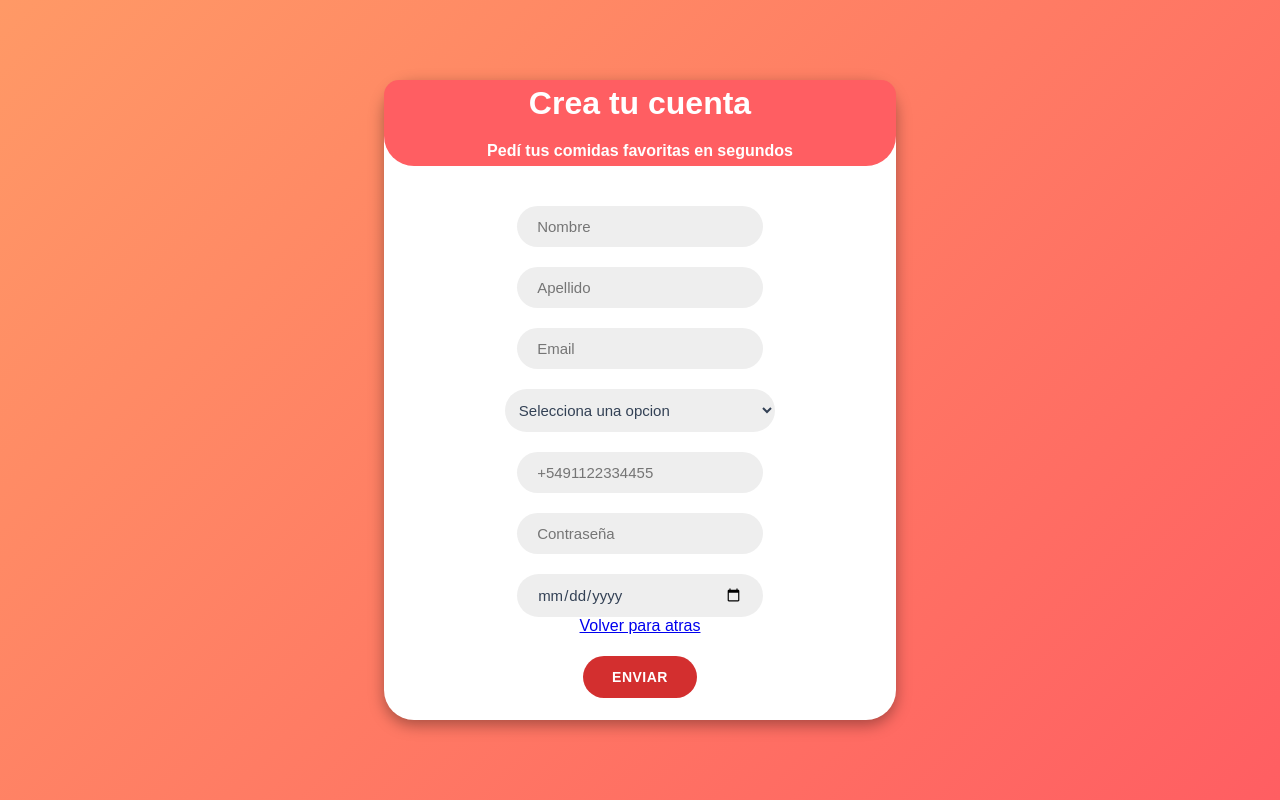
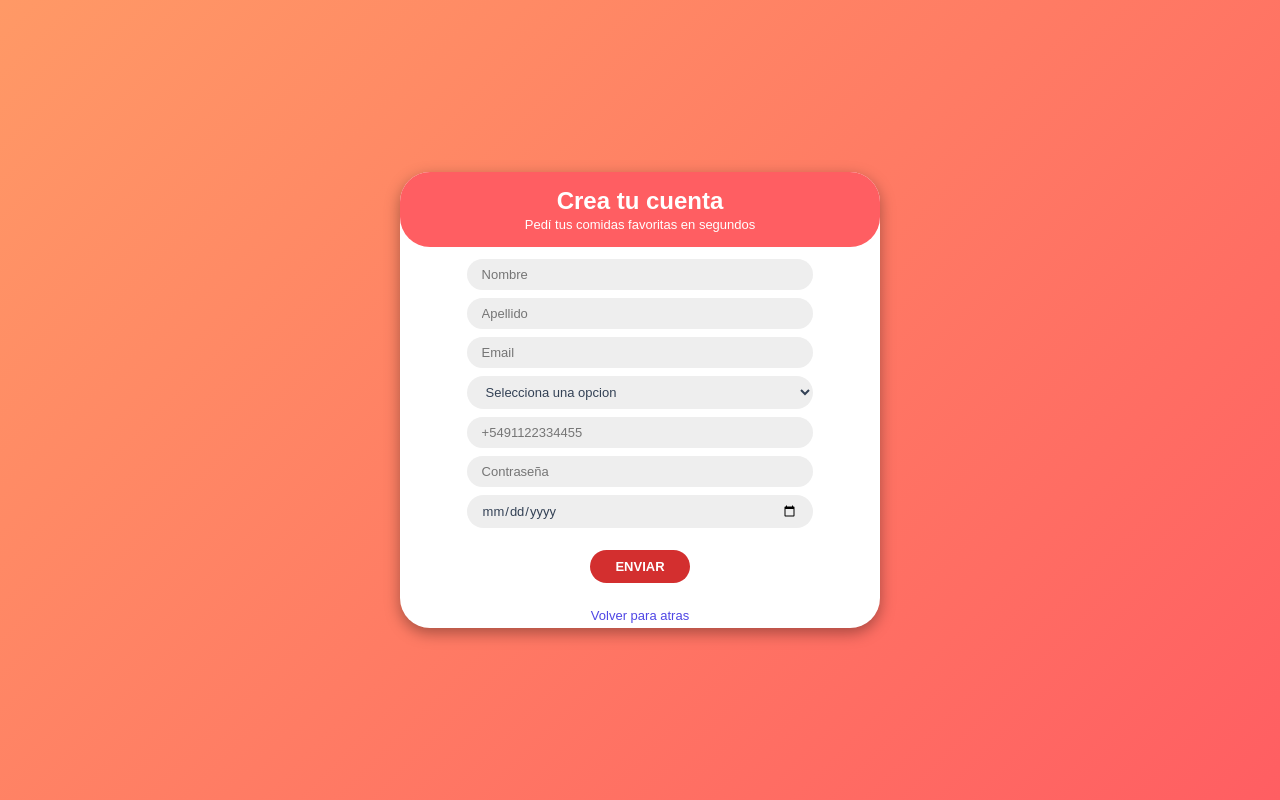
Before and after one commit to Nreale/ProyectoRapiddini, a React (Vite) app in the folder Frontend/: page /RegisterUser in a window 1280 px wide. Built offline with nearby package versions, Linux system fonts and the light colour scheme.

Commit message:
cambios  finales (login y register adaptables a diferentes resoluciones de pantallas, en teoria)

```diff
--- a/Frontend/src/Componentes/Header.css
+++ b/Frontend/src/Componentes/Header.css
@@ -77,7 +77,7 @@
   background-color: #2E7D32;
   border: none;
   color: white;
-  padding: 10px 24px;
+  padding: 10px 17px;
   font-size: 24px;
   border-radius: 15px;
   cursor: pointer;
--- a/Frontend/src/Componentes/Home.css
+++ b/Frontend/src/Componentes/Home.css
@@ -5,8 +5,9 @@
   padding: 20px;
   max-width: 1200px;
   margin: 0 auto;
+  width: 100%;
 }
 
 .home__section {
-  width: 100%;
+  width: auto;
 }
--- a/Frontend/src/Componentes/Login.jsx
+++ b/Frontend/src/Componentes/Login.jsx
@@ -31,7 +31,7 @@ function Login() {
       navigate('/')//aca va la pag principal
     }catch (error) {
       console.log('Se ha producido un error')
-      const mensajeServidor = error.response?.data?.error || 'Email o contraseña incorrectos'
+      const mensajeServidor = error.response?.data?.message || "Error inesperado"
       setErrorMsg(mensajeServidor)
     }
 
--- a/Frontend/src/Componentes/RegisterType.css
+++ b/Frontend/src/Componentes/RegisterType.css
@@ -1,93 +1,87 @@
-.registertype{
+.registertype {
     width: 100vw;
-    height: 100vh;
+    height: 100vh; /* Forzamos la altura exacta de la ventana */
+    overflow: hidden; /* Evita desbordes internos */
     display: flex;
     flex-direction: row;
     background-color: white;
 }
 
-.registertype__menu{
+.registertype__menu {
     width: 50%;
-    height: 100%;
+    min-height: 100vh;
     display: flex;
     flex-direction: column;
+    justify-content: space-evenly; /* Distribuye los elementos uniformemente de arriba a abajo */
     align-items: flex-start;
-
+    padding: 30px 40px; /* Padding general para que nada pegue contra los bordes */
 }
 
-.registertype__menu--users{
+.registertype__menu--users {
     width: 100%;
-    height: 10%;
-    margin-top: 150px;
+    margin-top: 0; /* Quitamos el margin-top de 150px que empujaba todo */
     display: flex;
     align-items: center;
-    justify-content: center;
+    justify-content: center; /* Alineado a la izquierda junto con el título */
     flex-direction: row;
     color: rgb(70, 69, 69);
     gap: 10px;
-
 }
 
-.registertype__menu--users img{
-    width: 100px;
-
+.registertype__menu--users img {
+    width: 80px; /* Reducido ligeramente para mejor proporción */
 }
 
-
-
-.registertype__menu--users--iconsstars{
+.registertype__menu--users--iconsstars {
     width: 10%;
-    height: 100%;
+    height: 20px;
     background-image: url('../assets/estrellas.png');
-    background-size: cover;
+    background-size: contain;
     background-position: center;
     background-repeat: no-repeat;
 }
 
-.registertype__menu--title{
+.registertype__menu--title {
     width: 100%;
-    height: 20%;
-    display: flex;
-    font-size: 42px;
+    font-size: 38px; /* Ligeramente adaptado para que no rompa en pantallas chicas */
     font-weight: bold;
-    line-height: 1.2;
-    margin-bottom: 20px;
-    padding-left: 60px;
+    line-height: 1.1;
+    margin: 10px 0;
+    padding-left: 0; /* Quitamos el padding izquierdo fijo y usamos el padding del contenedor padre */
 }
 
-.registertype__menu--parrafo{
+.registertype__menu--parrafo {
     max-width: 800px;
     height: auto;
-    font-size: 16px;
+    font-size: 15px;
     color: #555;
-    line-height: 1.6;
-    padding-left: 60px;
-
+    line-height: 1.5;
+    padding-left: 0;
+    margin: 10px 0;
 }
 
-.registertype__menu--button{
+.registertype__menu--button {
     width: 100%;
-    height: 10%;
     display: flex;
-    justify-content: space-evenly;
+    justify-content: flex-start; /* Alineados ordenadamente */
     align-items: center;
-    margin-top: 100px;
+    gap: 15px; /* Espacio limpio entre botones */
+    margin-top: 0; /* Quitamos el margin-top exagerado */
 }
 
-.registertype__menu--button button{
+.registertype__menu--button button {
     width: auto;
     height: auto;
     background-color: #D32F2F;
     border: 1px solid transparent;
     color: white;
-    padding: 12px 28px;
+    padding: 10px 24px;
     font-size: 14px;
     font-weight: 600;
     letter-spacing: 0.5px;
     border-radius: 50px;
     cursor: pointer;
     transition: all 0.3s ease;
-
 }
 
 .registertype__menu--button button:hover {
@@ -95,24 +89,23 @@
     transform: translateY(-1px);
 }
 
-.registertype__imagen{
+.registertype__imagen {
     width: 50%;
-    height: 100%;
+    min-height: 100vh; /* Asegura que la imagen acompañe toda la altura */
     background-image: url('../assets/registertype__imagen_fondo.jpg');
     background-size: cover;
     background-position: center;
     background-repeat: no-repeat;
-
 }
 
-#decoration-none{
+#decoration-none {
     text-decoration: none;
 }
 
-.registertype__menu--Link{
+.registertype__menu--Link {
     width: 100%;
-    height: 10%;
     display: flex;
     justify-content: center;
-    align-items: end;
+    align-items: center;
+    margin-top: 10px;
 }
--- a/Frontend/src/Componentes/RegisterType.jsx
+++ b/Frontend/src/Componentes/RegisterType.jsx
@@ -16,12 +16,12 @@ function RegisterType() {
               <div className='registertype__menu--title'>
                 <h1>Forma parte de nuestra comunidad.</h1>
               </div>
-              <br />
-              <br />
-              <br />
+
+
               <div className='registertype__menu--parrafo'>
                 <p>Llevamos tus antojos y compras del día directo a tu puerta en minutos! Disfruta del servicio más rápido, cómodo y confiable con las mejores tiendas de la ciudad al alcance de tu mano</p>
               </div>
+              <br />
               <div className='registertype__menu--button'>
                   <Link id='decoration--none' to='/RegisterUser'>
                     <button>Usuario</button>
--- a/Frontend/src/Componentes/RegisterUser.css
+++ b/Frontend/src/Componentes/RegisterUser.css
@@ -1,30 +1,40 @@
-.register{
+.register {
     width: 100vw;
     height: 100vh;
+    overflow: hidden; /* Bloquea el scroll general de la página */
     background: linear-gradient(135deg, #ff9966 0%, #ff5e62 100%);
     display: flex;
     align-items: center;
     justify-content: center;
 }
 
-.register__form{
-    width: 40%;
-    height: 80%;
+.register__form {
+    width: 100%;
+    max-width: 480px;
+    height: auto;
+    max-height: 92vh;  /* Ocupa casi toda la pantalla verticalmente pero sin desbordar */
     background-color: #FFFF;
     display: flex;
     flex-direction: column;
     align-items: center;
-    box-shadow: 0 5px 15px rgb(0, 0, 0, 0.35);
+    box-shadow: 0 5px 15px rgba(0, 0, 0, 0.35);
     border-radius: 30px;
+    overflow-y: auto;  /* Agrega scroll interno elegante solo si falta espacio en pantallas pequeñas */
+    overflow-x: hidden;
 }
 
-.register__form--title{
+/* Scrollbar interno más estético y discreto */
+.register__form::-webkit-scrollbar {
+    width: 6px;
+}
+.register__form::-webkit-scrollbar-thumb {
+    background-color: rgba(0, 0, 0, 0.2);
+    border-radius: 10px;
+}
+
+.register__form--title {
     width: 100%;
-    height: 20%;
-    display: flex;
-    align-items: center;
-    justify-content: center;
-    border-radius: 15px;
+    padding: 15px 0;
     background-color: #ff5e62;
     border-bottom-left-radius: 30px;
     border-bottom-right-radius: 30px;
@@ -32,70 +42,83 @@
     font-weight: 700;
     display: flex;
     flex-direction: column;
+    align-items: center;
+    justify-content: center;
+    text-align: center;
+    flex-shrink: 0; /* Evita que el título se deforme */
 }
 
-.register__form--title p{
-    margin-top: 20px;
+.register__form--title h1 {
+    font-size: 24px;
 }
+
+.register__form--title p {
+    margin-top: 2px;
+    font-size: 13px;
+    font-weight: normal;
+}
+
 .register__from--fields {
-    margin-top: 20px;
-    width: 80%;
-    height: 80%;
+    margin: 12px 0;
+    width: 85%;
     display: flex;
     flex-direction: column;
     align-items: center;
+    gap: 8px; /* Espaciado compacto pero cómodo entre cada input/select */
 }
 
-.register__from--fields input{
-    width: 60%;
-    border-radius: 10px;
-    padding: 12px 20px;
-    margin-top: 20px;
-    border-radius: 25px;
+.register__from--fields input,
+.register__from--fields select {
+    width: 85%;
+    padding: 8px 15px; /* Altura más compacta para que entren todos los campos */
+    border-radius: 20px;
     background-color: #eee;
-    font-size: 15px;
+    font-size: 13px;
     color: #334155;
     outline: none;
     border: none;
 }
 
-.register__from--fields select   {
-    width: 66%;
-    border-radius: 10px;
-    padding: 12px 20px;
-    padding-left: 10px;
-    border: 1px solid #e2e8f0;
-    border-radius: 25px;
-    background-color: #eee;
-    font-size: 15px;
-    color: #334155;
-    outline: none;
-    border: none;
-    margin-top: 20px;
+/* Ajuste específico para los textos o spans adicionales que tenga el repartidor (como "Fecha de Emisión") */
+.register__from--fields span {
+    font-size: 12px;
+    font-weight: bold;
+    color: #555;
+    width: 85%;
+    text-align: left;
+    margin-top: 4px;
 }
 
-.register__from--button{
+.register__form a {
+    font-size: 13px;
+    margin: 5px 0;
+    color: #4f46e5;
+    text-decoration: none;
+}
+
+.register__form a:hover {
+    text-decoration: underline;
+}
+
+.register__from--button {
     width: 100%;
-    height: 20%;
+    padding: 10px 0 20px 0;
     display: flex;
     align-items: center;
     justify-content: center;
+    flex-shrink: 0;
 }
 
-.register__from--button button{
-    width: auto;
-    height: auto;
+.register__from--button button {
     background-color: #D32F2F;
     border: 1px solid transparent;
     color: white;
-    padding: 12px 28px;
-    font-size: 14px;
+    padding: 8px 24px;
+    font-size: 13px;
     font-weight: 600;
-    letter-spacing: 0.5px;
     border-radius: 50px;
     cursor: pointer;
     transition: all 0.3s ease;
-
 }
 
 .register__from--button button:hover {
--- a/Frontend/src/Componentes/RegisterUser.jsx
+++ b/Frontend/src/Componentes/RegisterUser.jsx
@@ -49,7 +49,7 @@ function RegisterUser() {
                 <h1>Crea tu cuenta</h1>
                 <p>Pedí tus comidas favoritas en segundos</p>
             </div>
-            <div className='register__from--fields'>
+            <div className='register__from--fields' onSubmit={Registrarse}>
                 <input type="text" value={nombre} placeholder='Nombre' onChange={(e)=> {setNombre(e.target.value)}}/>
                 <input type="text" value={apellido} placeholder='Apellido' onChange={(e)=> {setApellido(e.target.value)}}/>
                 <input type="email" value={email} placeholder='Email' onChange={(e)=> {setEmail(e.target.value)}}/>
@@ -62,12 +62,15 @@ function RegisterUser() {
                 <input type="tel" pattern="\+?[0-9]{8,15}" placeholder="+5491122334455" value={telefono} onChange={(e)=> {setTelefono(e.target.value)}}/>
                 <input type="password" value={contraseña} placeholder='Contraseña' onChange={(e)=> {setContraseña(e.target.value)}}/>
                 <input type="date" value={fecha_nacimiento} placeholder='Fecha Nacimiento' onChange={(e)=> {setFecha(e.target.value)}}/>
+
+
+            </div>
+            <div className='register__from--button'>
+                <button onClick={(e)=>{Registrarse(nombre, apellido, email, telefono, contraseña, fecha_nacimiento, genero)}}>ENVIAR</button>
             </div>
             <Link to='/RegisterType'>Volver para atras</Link>
             {error? (<p>Mensaje: {error.message}</p>):(<></>)}
-            <div className='register__from--button'>
-                <button onClick={(e)=>{Registrarse(nombre, apellido, email, telefono, contraseña, fecha_nacimiento, genero)}}>ENVIAR</button>
-            </div>
+
 
 
           </div>
```
Also changed, not shown: Frontend/src/Componentes/Login.css (+74 -70 lines).
